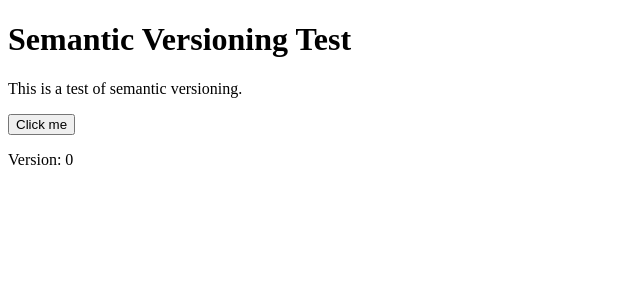
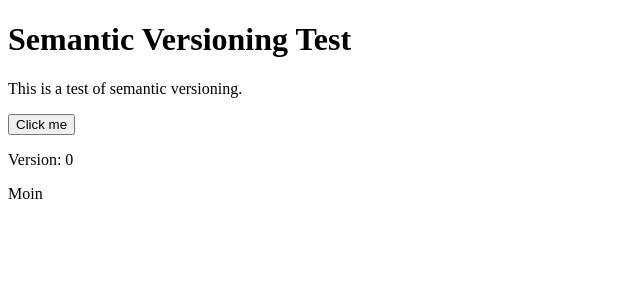
Before and after one commit to matsjfunke/semantic_versioning_test, a Next.js app: page / in a window 1280 px wide. Shown: the top 300 px of the page, without its empty margins (0-640 px from the left). Built offline with nearby package versions, Linux system fonts and the light colour scheme.

Commit message:
fixes: sfdf

```diff
--- a/src/app/page.tsx
+++ b/src/app/page.tsx
@@ -16,6 +16,7 @@ export default function Home() {
         Click me
       </button>
       <p>Version: {version}</p>
+      <p>Moin</p>
     </div>
   );
 }
```
